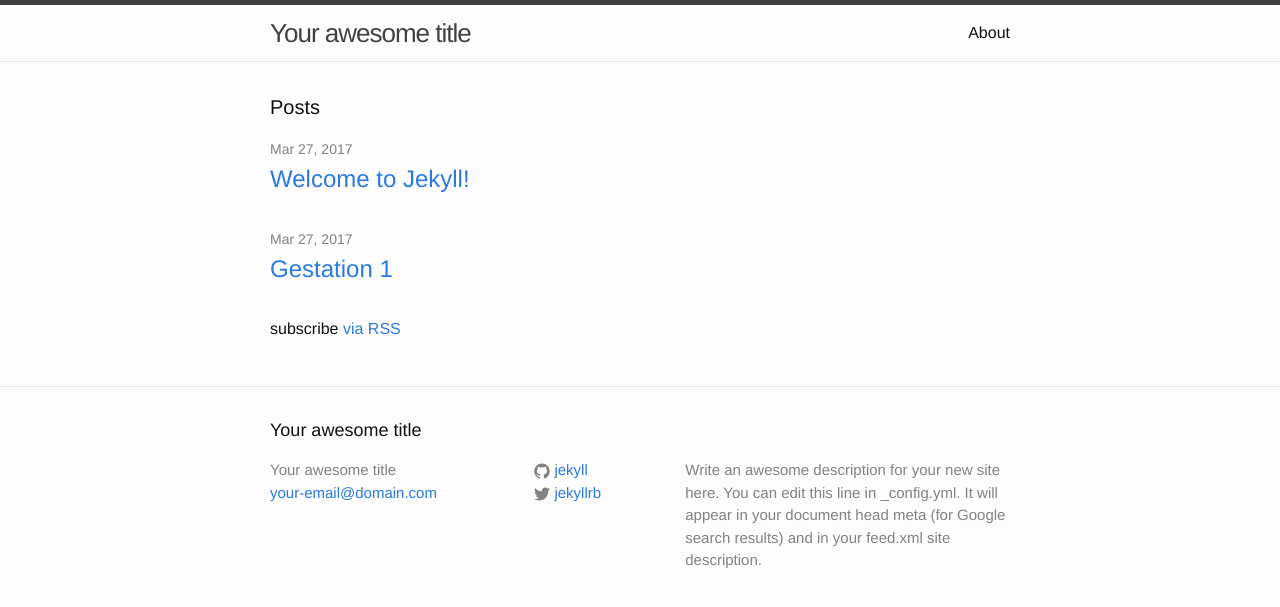
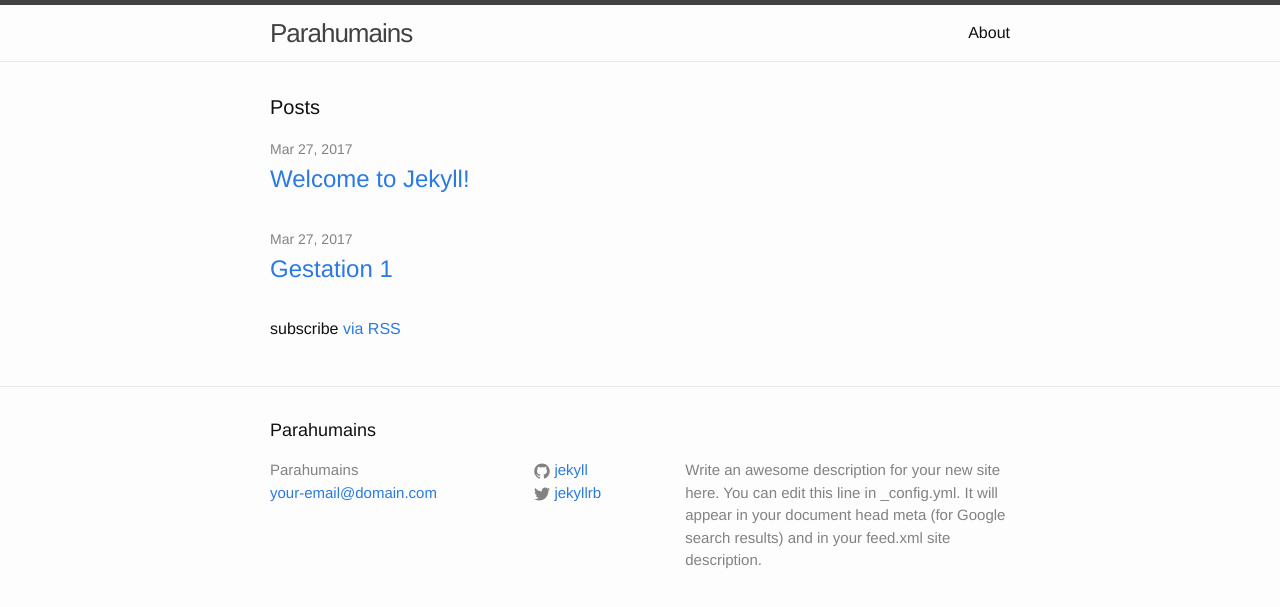
Before and after one commit to parahumains/parahumains.github.io, a Jekyll site: the page built from index.html, in a window 1280 px wide. Shown: the top 607 px of the page. Built offline with Jekyll 4.4.1, drawn with Linux system fonts in a browser that asks for light colours.

Commit message:
Add site title

```diff
--- a/_config.yml
+++ b/_config.yml
@@ -6,7 +6,7 @@
 # 'jekyll serve'. If you change this file, please restart the server process.
 
 # Site settings
-title: Your awesome title
+title: Parahumains
 email: your-email@domain.com
 description: > # this means to ignore newlines until "baseurl:"
   Write an awesome description for your new site here. You can edit this
```
